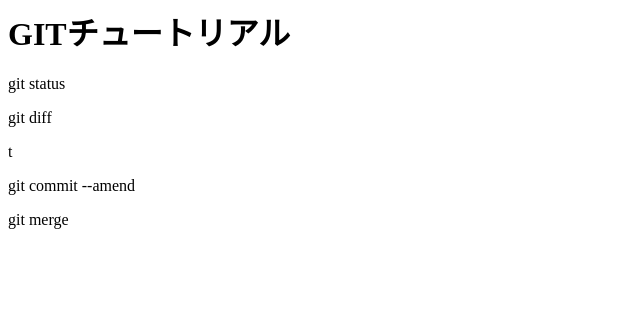
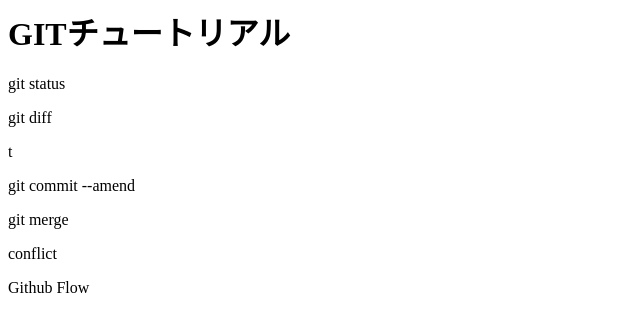
Before and after one commit to haruMUited/git_tutrial_2023, a plain HTML site: page index.html in a window 1280 px wide. Shown: the whole page, without its empty margins (0-640 px from the left). Drawn offline with Linux system fonts and the light colour scheme.

Commit message:
Github Flow を追記

```diff
--- a/index.html
+++ b/index.html
@@ -3,3 +3,5 @@
 <p>git diff</p>t
 <p>git commit --amend</p>
 <p>git merge</p>
+<p>conflict</p>
+<p>Github Flow</p>
```
